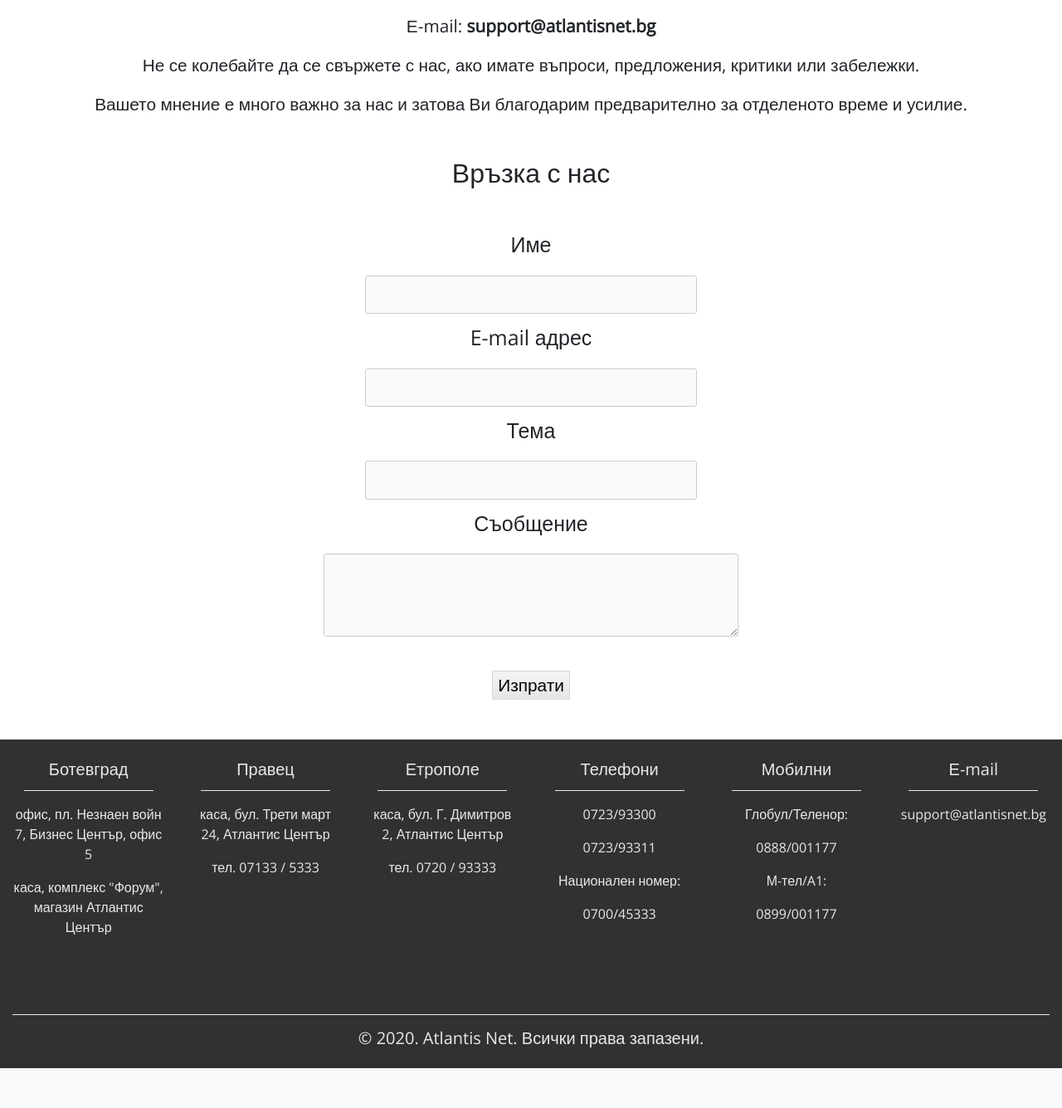
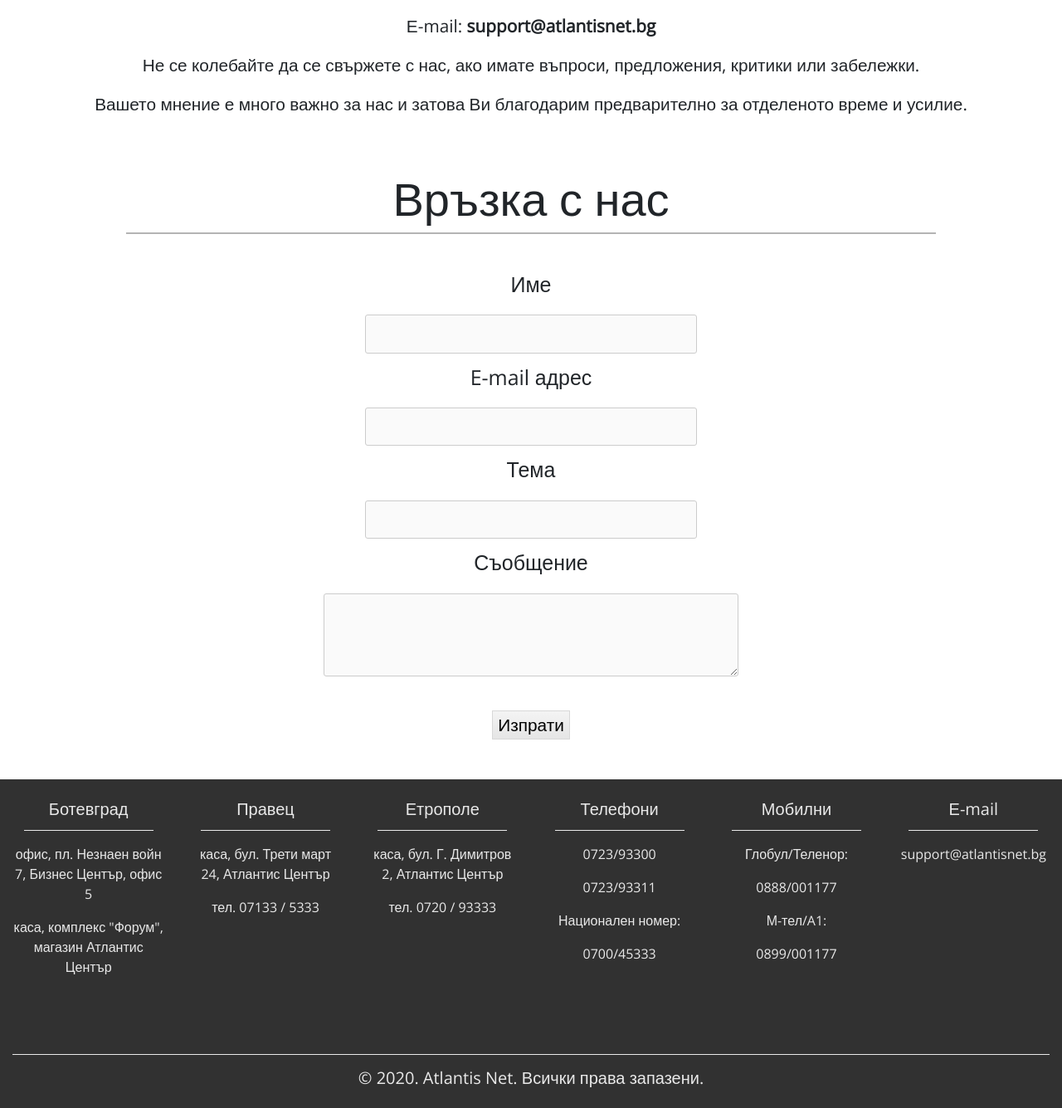
Before and after one commit to shllshckd/atlantis-net-website, a Flask app: page /contacts in a window 1280 px wide. Shown: the part 575-1910 px from the top of the page at 83% size. Before the commit the page ends 1862 px from the top, so only its background shows below. Run offline with Flask 2, Linux system fonts and the light colour scheme; some libraries are stand-ins or nearby versions.

Commit message:
improved forms design

```diff
--- a/templates/contacts.html
+++ b/templates/contacts.html
@@ -32,10 +32,13 @@
 		</p><p>
 		Е-mail: <b>support@atlantisnet.bg</b>
 		</p><p>Не се колебайте да се свържете с нас, ако имате въпроси, предложения, критики или забележки.
-			</p><p>Вашето мнение е много важно за нас и затова Ви благодарим предварително за отделеното време и усилие.
-			<br><br>
-			<h2>Връзка с нас</h2>
+		</p><p>Вашето мнение е много важно за нас и затова Ви благодарим предварително за отделеното време и усилие.</p>
+
 		<br>
+		<div class="col-12">
+			<h1 class="display-4">Връзка с нас</h1><hr>
+		</div>
+
 		{% for message in form.name.errors %}
 			<div class="flash">{{ message }}</div>
 		{% endfor %}
@@ -53,6 +56,7 @@
 		{% endfor %}
 
 		<form action="{{ url_for('contacts') }}" method=post>
+
 			{{ form.hidden_tag() }}
 
 			<div class="d-flex justify-content-center">{{ form.name.label }}</div>
```
Also changed, not shown: templates/report_a_problem.html (+6 -4 lines). Lines whose indentation alone changed are shown as unchanged.
